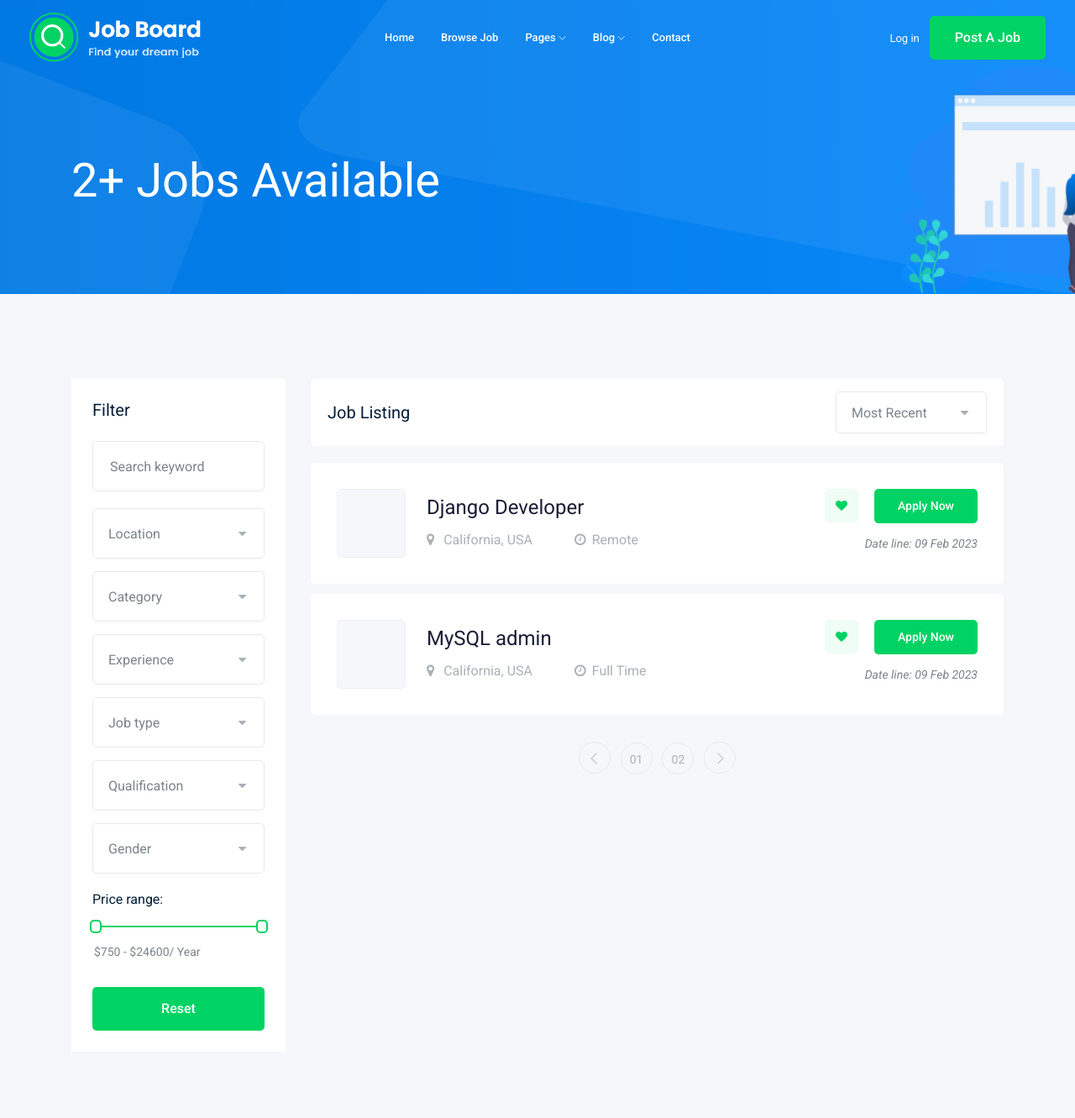
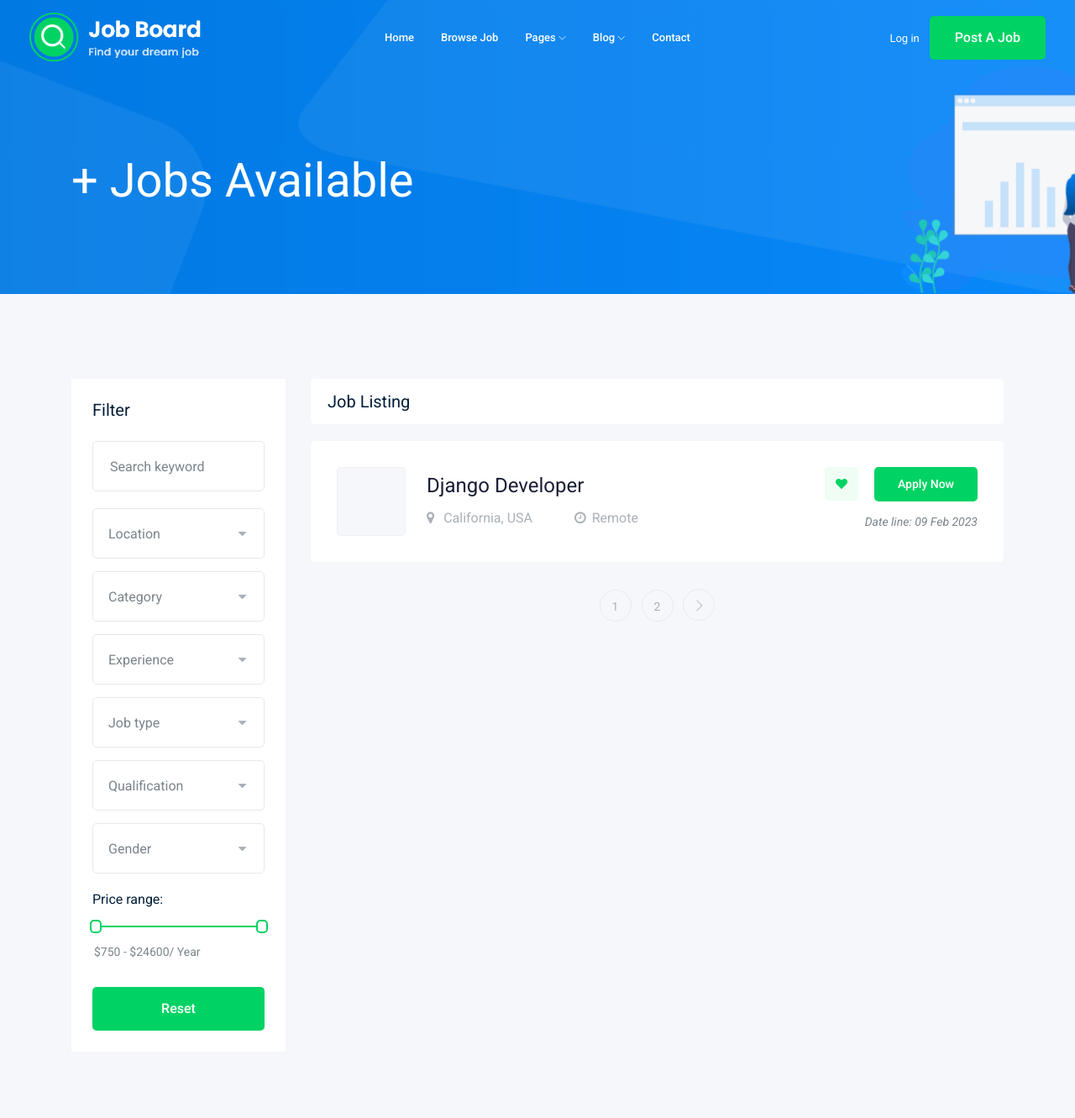
Before and after one commit to muhameddadel/django-job-site, a Django app: page /jobs/ in a window 1280 px wide. Shown: the top 1331 px of the page at 84% size. Run offline with Django 4.2, Linux system fonts and the light colour scheme; data comes from the database, SQL or seed files in the repository; some libraries are stand-ins or nearby versions.

Commit message:
pagination

```diff
--- a/job/templates/job/job_list.html
+++ b/job/templates/job/job_list.html
@@ -116,16 +116,7 @@
               <div class="col-md-6">
                 <h4>Job Listing</h4>
               </div>
-              <div class="col-md-6">
-                <div class="serch_cat d-flex justify-content-end">
-                  <select>
-                    <option data-display="Most Recent">Most Recent</option>
-                    <option value="1">Marketer</option>
-                    <option value="2">Wordpress</option>
-                    <option value="4">Designer</option>
-                  </select>
-                </div>
-              </div>
+              <div class="col-md-6"></div>
             </div>
           </div>
         </div>
@@ -172,26 +163,33 @@
             </div>
             {% endfor %}
           </div>
+          {% if job_list.has_other_pages %}
           <div class="row">
             <div class="col-lg-12">
               <div class="pagination_wrap">
                 <ul>
+                  {% if job_list.has_previous %}
                   <li>
-                    <a href="#"> <i class="ti-angle-left"></i> </a>
+                    <a href="?page={{job_list.previous_page_number}}">
+                      <i class="ti-angle-left"></i>
+                    </a>
                   </li>
+                  {% endif %} {% for i in job_list.paginator.page_range %}
                   <li>
-                    <a href="#"><span>01</span></a>
+                    <a href="?page={{i}}"><span>{{i}}</span></a>
                   </li>
+                  {% endfor %} {% if job_list.has_next %}
                   <li>
-                    <a href="#"><span>02</span></a>
+                    <a href="?page={{job_list.next_page_number}}">
+                      <i class="ti-angle-right"></i>
+                    </a>
                   </li>
-                  <li>
-                    <a href="#"> <i class="ti-angle-right"></i> </a>
-                  </li>
+                  {% endif %}
                 </ul>
               </div>
             </div>
           </div>
+          {% endif %}
         </div>
       </div>
     </div>
--- a/job/views.py
+++ b/job/views.py
@@ -1,10 +1,16 @@
+from django.core.paginator import Paginator
 from django.shortcuts import render
 from .models import Job
 
 # Create your views here.
 def job_list(request):
     job_list = Job.objects.all()
-    context = {'job_list': job_list}
+
+    paginator = Paginator(job_list, 1)
+    page_number = request.GET.get('page')
+    page_obj = paginator.get_page(page_number)
+
+    context = {'job_list': page_obj}
     return render(request, 'job/job_list.html', context)
 
 def job_detail(request, id):
```
